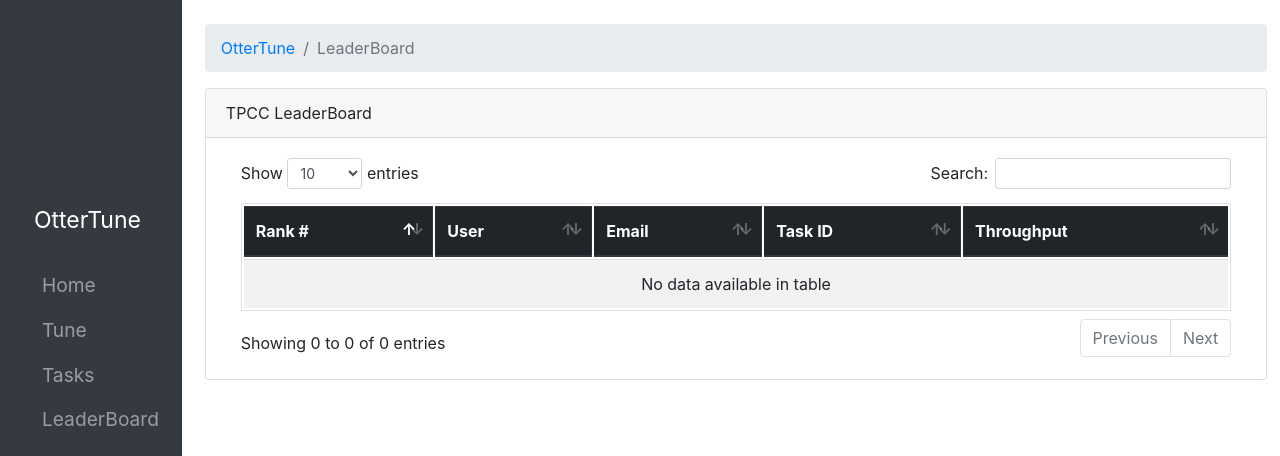
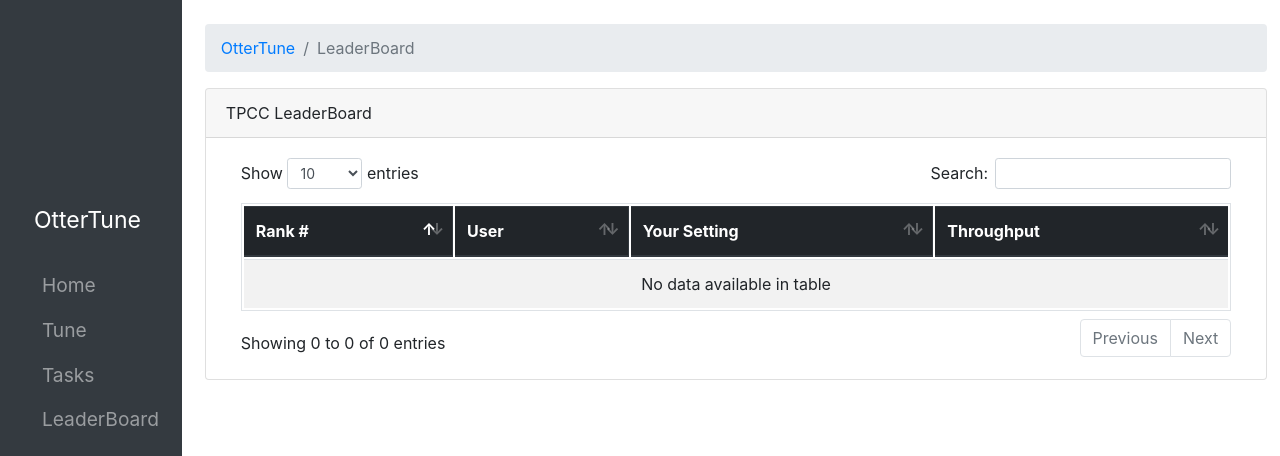
Before and after one commit to bohanjason/ottertune-demo, a Django app: template demo/templates/lead.html in a window 1280 px wide. Shown: the top 456 px of the page. Run offline with Django 3.2, Linux system fonts and the light colour scheme; the template is opened without the code that fills it, so the values that code supplies are empty; some libraries are stand-ins or nearby versions.

Commit message:
fix demo

```diff
--- a/demo/templates/lead.html
+++ b/demo/templates/lead.html
@@ -24,8 +24,8 @@
           <tr>
             <th scope="col">Rank #</th>
             <th scope="col">User</th>
-            <th scope="col">Email</th>
-            <th scope="col">Task ID</th>
+            <!--th scope="col">Email</th-->
+            <th scope="col">Your Setting</th>
             <th scope="col">Throughput</th>
           </tr>
         </thead>
@@ -35,8 +35,8 @@
           <tr>
             <td>{{ forloop.counter }}</td>
             <td>{{ lead.username }}</td>
-            <td>{{ lead.email }}</td>
-            <td><a href="/task_info/{{lead.id}}">{{ lead.id }}</a></td>
+            <!--td>{{ lead.email }}</td-->
+            <td><a href="/task_info/{{lead.id}}">Your Setting</a></td>
             <td>{{ lead.throughput }}</td>
           </tr>
           {% endfor %}
--- a/demo/templates/select.html
+++ b/demo/templates/select.html
@@ -50,7 +50,7 @@
       <form>
       Username:   <input size="30" type="text" name="username" required />
       Email:   <input size="30" type="email" name="email" required />
-      <button type="submit">Submit</button>
+      <button type="submit" onclick="alert('Submit Successfully!')">Submit</button>
       </form>
     </div>
   </div>
--- a/demo/templates/task.html
+++ b/demo/templates/task.html
@@ -24,7 +24,7 @@
           <tr>
             <th scope="col">ID</th>
             <th scope="col">User</th>
-            <th scope="col">Email</th>
+            <!--th scope="col">Email</th-->
             <th scope="col">Status</th>
             <!--th scope="col">Throughput</th-->
           </tr>
@@ -35,7 +35,7 @@
           <tr>
             <td>{{ task.id }}</td>
             <td>{{ task.username }}</td>
-            <td>{{ task.email }}</td>
+            <!--td>{{ task.email }}</td-->
             <td>{{ task.status }}</td>
             <!--td>{{ task.throughput }}</td-->
           </tr>
```
